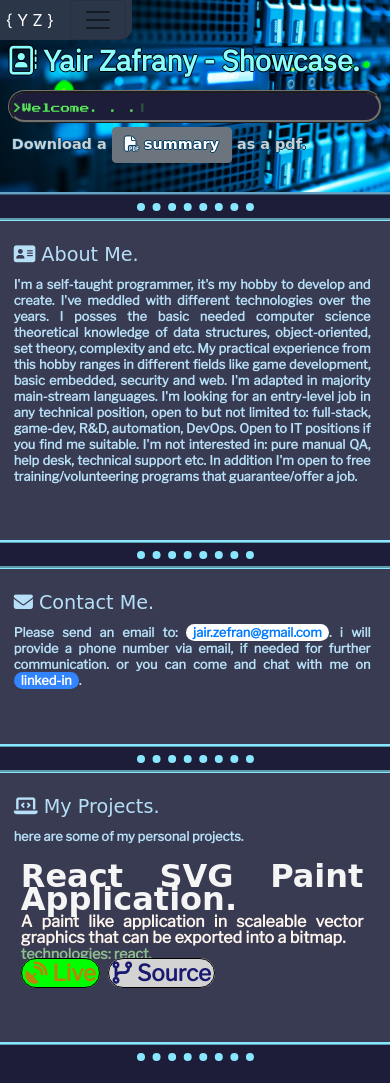
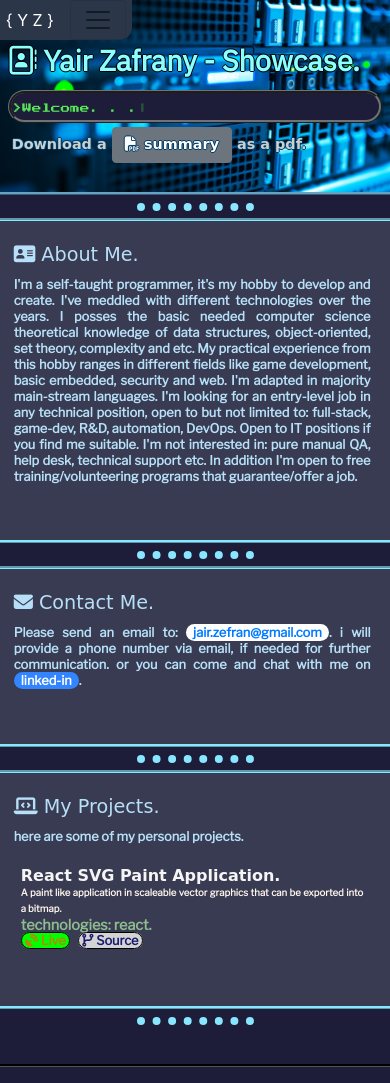
Before and after one commit to yairzaf/yairzaf.github.io, a plain HTML site: page index.html in a window 390 px wide. Shown: the top 1083 px of the page. Drawn offline with nearby package versions, Linux system fonts and the light colour scheme; a web font is replaced by a local one.

Commit message:
updated projects

```diff
--- a/css/styles.css
+++ b/css/styles.css
@@ -294,7 +294,18 @@ body
 }
 @media (max-width: 900px)
 {
-
+    .project-title
+    {
+        font-size: 1rem;
+    }
+    .project-tag
+    {
+        font-size:0.8rem;
+    }
+    .project-desc
+    {
+        font-size: 0.6rem;
+    }
 }
 /*********** about me */
 #skills-dropdown
```
